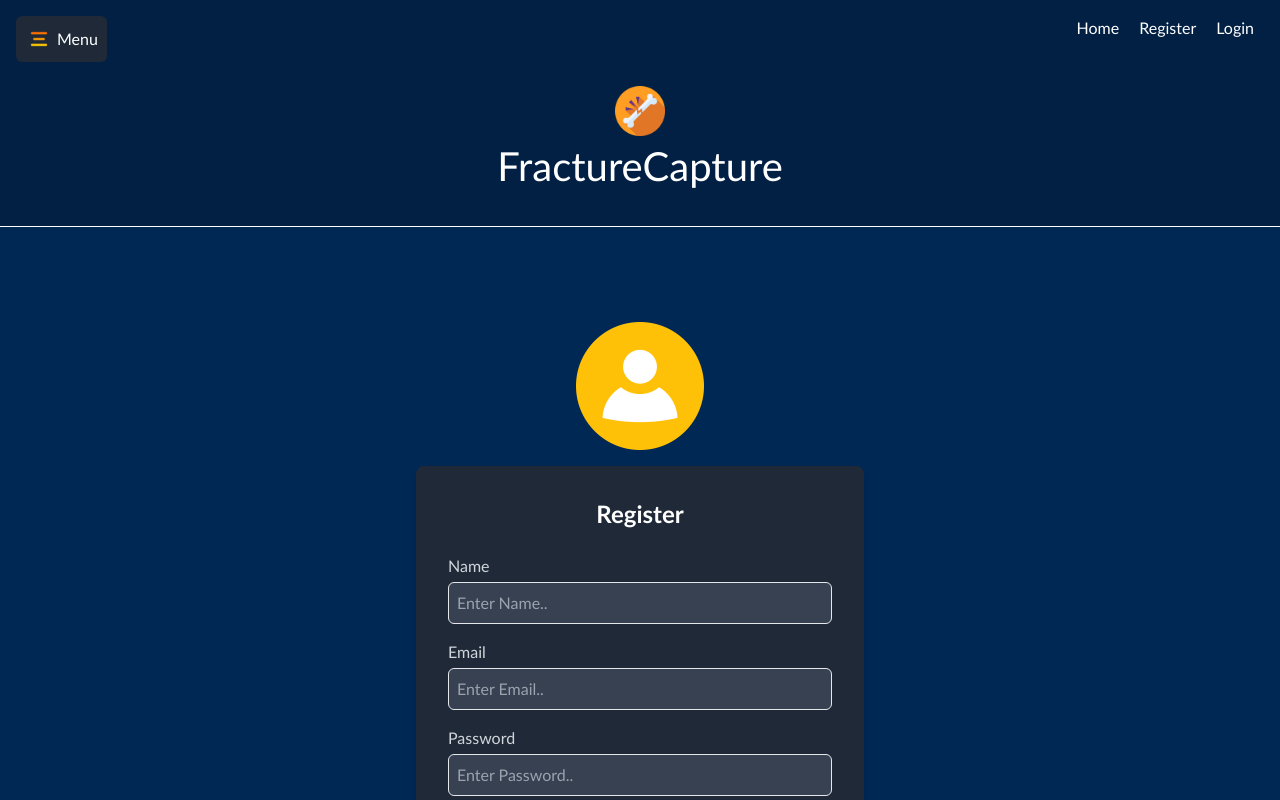
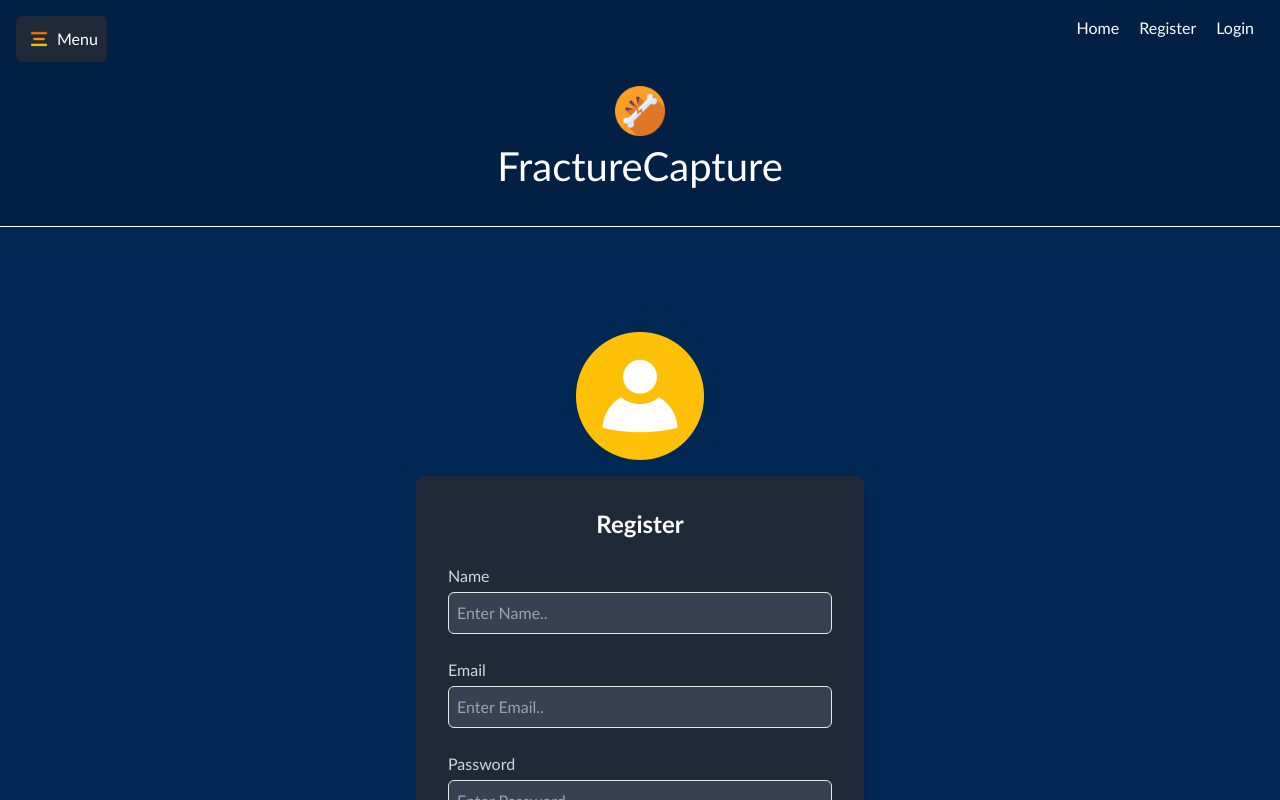
Before and after one commit to shaharloantz/Fracture-Capture, a React (Vite) app in the folder client/: page /register in a window 1280 px wide. Built offline with nearby package versions, Linux system fonts and the light colour scheme; no server answers.

Commit message:
fix positioning

```diff
--- a/client/src/pages/Login.jsx
+++ b/client/src/pages/Login.jsx
@@ -40,7 +40,7 @@ export default function Login({ setIsAuthenticated }) {
     return (
         <div className="flex items-center justify-center min-h-screen">
             <div className="flex flex-col items-center">
-                <img src="src/assets/images/user.png" alt="Above" className="mb-4 w-32 h-32 mt-[-15rem]" /> {/* Adjust the path and size as needed */}
+                <img src="src/assets/images/user.png" alt="Above" className="mb-4 w-32 h-32 mt-[-10rem]" /> {/* Adjust the path and size as needed */}
                 <form onSubmit={loginUser} className="bg-gray-800 p-8 rounded-lg shadow-md w-full max-w-md space-y-6">
                     <h2 className="text-2xl font-bold mb-6 text-white text-center">Login</h2>
                     <div>
--- a/client/src/pages/Register.jsx
+++ b/client/src/pages/Register.jsx
@@ -86,10 +86,10 @@ export default function Register() {
     return (
         <div className="flex items-center justify-center min-h-screen">
             <div className="flex flex-col items-center">
-                <img src="src/assets/images/user.png" alt="Above" className="mb-4 w-32 h-32 mt-[-10rem]" />
-                <form onSubmit={registerUser} className="bg-gray-800 p-8 rounded-lg shadow-md w-full max-w-md mt-[-0rem]">
+                <img src="src/assets/images/user.png" alt="Above" className="mb-4 w-32 h-32 mt-[-7.2rem]" />
+                <form onSubmit={registerUser} className="bg-gray-800 p-8 rounded-lg shadow-md w-full max-w-md space-y-6">
                     <h2 className="text-2xl font-bold mb-6 text-white text-center">Register</h2>
-                    <div className="mb-4">
+                    <div >
                         <label htmlFor="name" className="block text-gray-300">Name</label>
                         <input
                             type="text"
--- a/client/src/styles/Register.css
+++ b/client/src/styles/Register.css
@@ -1,6 +1,5 @@
 html, body {
   height: 100%;
-  margin: 0;
   overflow: hidden;
 }
 
```
